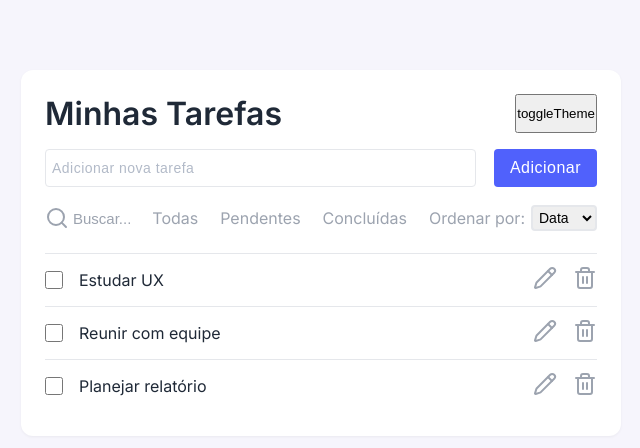
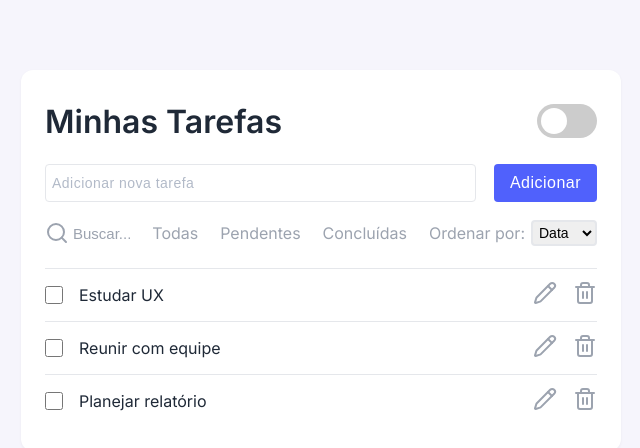
Before and after one commit to igor-ramos-dev/to-do-list, a React (Vite) app: page / in a window 1280 px wide. Shown: the top 448 px of the page, without its empty margins (319-959 px from the left). Built offline with nearby package versions, Linux system fonts and the light colour scheme.

Commit message:
style: cria e adiciona estilo ao botão de alteração entre tema claro e escuro

```diff
--- a/src/components/Header/index.jsx
+++ b/src/components/Header/index.jsx
@@ -1,10 +1,24 @@
-import { Container } from "./styles";
+import { useState } from "react";
+import { Container, CheckBox, Label, Slider } from "./styles";
 
 export default function Header() {
+  const [isChecked, setIsChecked] = useState(false);
+
+  console.log(isChecked);
+
+  function handleToggleCheck() {
+    setIsChecked((prevState) => {
+      return prevState == false ? true : false;
+    });
+  }
+
   return (
     <Container>
       <h1>Minhas Tarefas</h1>
-      <button>toggleTheme</button>
+      <Label>
+        <CheckBox onChange={() => handleToggleCheck()} type="checkbox" />
+        <Slider $isChecked={isChecked} className="round"></Slider>
+      </Label>
     </Container>
   );
 }
--- a/src/components/Header/styles.jsx
+++ b/src/components/Header/styles.jsx
@@ -1,6 +1,66 @@
-import styled from "styled-components";
+import styled, { css } from "styled-components";
 
 export const Container = styled.header`
   display: flex;
+  align-items: center;
   justify-content: space-between;
 `;
+
+export const Label = styled.label`
+  position: relative;
+  display: inline-block;
+  width: 60px;
+  height: 34px;
+  margin: 10px 0;
+`;
+
+export const CheckBox = styled.input`
+  opacity: 0;
+  width: 0;
+  height: 0;
+`;
+
+export const Slider = styled.span`
+  background-color: #ccc;
+  position: absolute;
+  top: 0;
+  left: 0;
+  right: 0;
+  bottom: 0;
+  transition: 0.4s;
+  -webkit-transition: 0.4s;
+  cursor: pointer;
+
+  ${({ $isChecked }) =>
+    $isChecked &&
+    css`
+      background-color: #fbb034;
+      box-shadow: 0 0 1px #fbb034;
+
+      &::before {
+        -webkit-transform: translateX(26px);
+        -ms-transform: translateX(26px);
+        transform: translateX(26px);
+      }
+    `}
+
+  &::before {
+    position: absolute;
+    height: 26px;
+    width: 26px;
+    left: 4px;
+    bottom: 4px;
+    background-color: white;
+    transition: 0.4s;
+    -webkit-transition: 0.4s;
+    content: "";
+  }
+
+  &.round {
+    border-radius: 34px;
+
+    &::before {
+      border-radius: 50%;
+    }
+  }
+`;
--- a/src/components/ToDoList/index.jsx
+++ b/src/components/ToDoList/index.jsx
@@ -6,9 +6,9 @@ export default function ToDoList() {
 
   return (
     <List>
-      {toDos.map((toDo) => {
+      {toDos.map((toDo, index) => {
         return (
-          <Item>
+          <Item key={index}>
             <div className="item-container">
               <Checkbox />
               <span>{toDo}</span>
```
